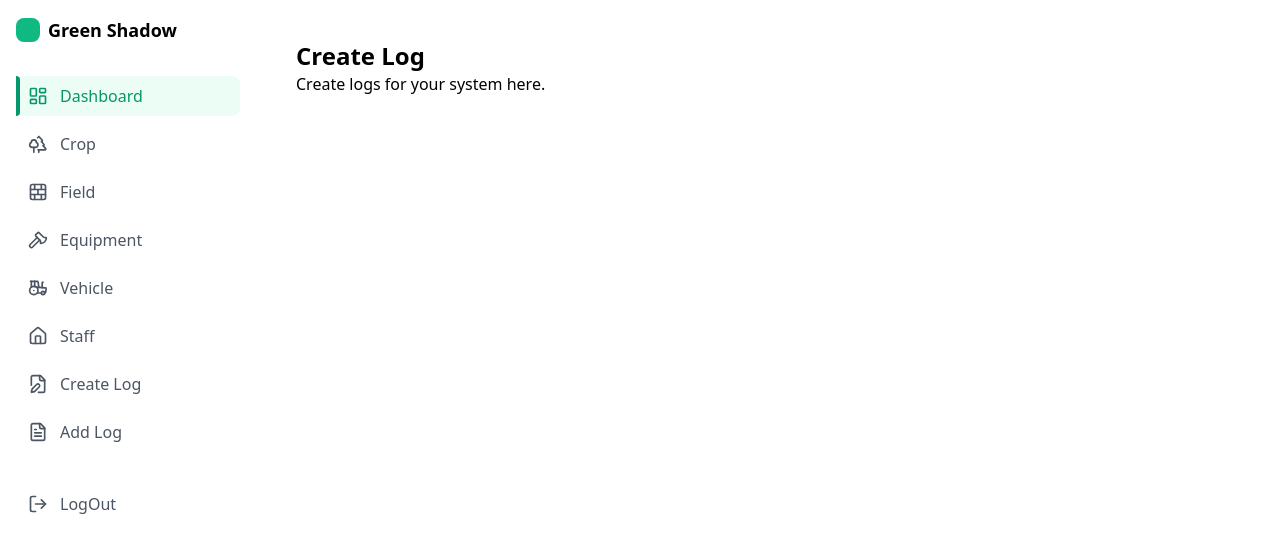
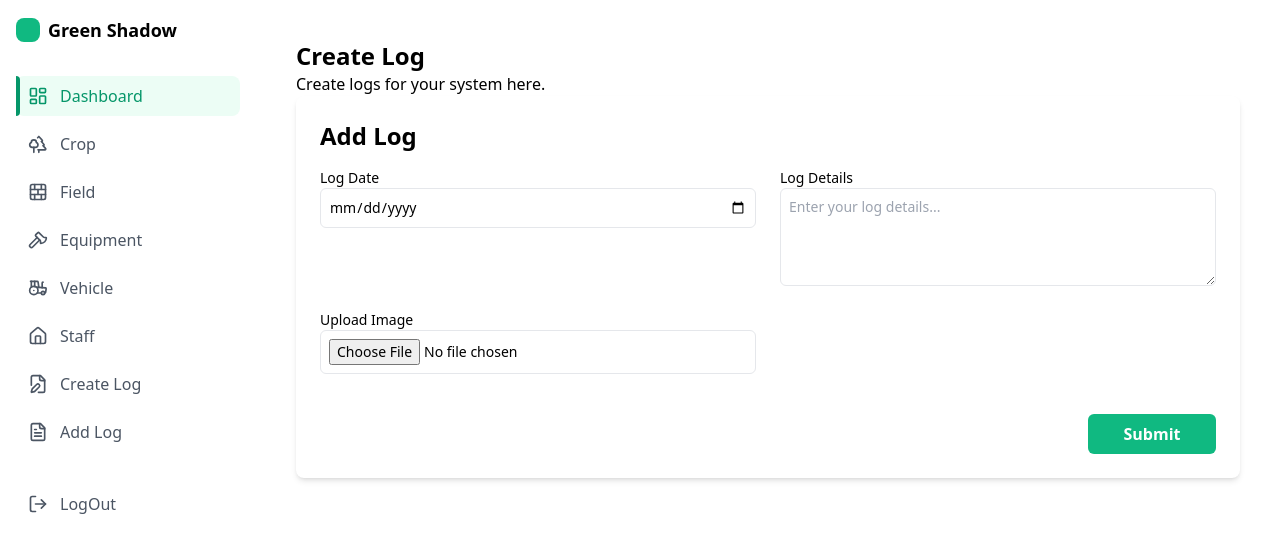
Before and after one commit to DonShanilka/greenShadow_react_frontEnd, a React (Vite) app: page /create-log in a window 1280 px wide. Shown: the top 552 px of the page. Built offline with nearby package versions, Linux system fonts and the light colour scheme.

Commit message:
create LogAddForm.tsx

```diff
--- /dev/null
+++ b/src/components/logComponent/LogAddForm.tsx
@@ -0,0 +1,96 @@
+import React, { useState } from "react";
+
+function LogAddForm() {
+  const [logDate, setLogDate] = useState("");
+  const [logDetails, setLogDetails] = useState("");
+  const [logImage, setLogImage] = useState<File | null>(null);
+
+  const handleSubmit = (e: React.FormEvent<HTMLFormElement>) => {
+    e.preventDefault();
+
+    // Prepare form data
+    const formData = new FormData();
+    formData.append("logDate", logDate);
+    formData.append("logDetails", logDetails);
+    if (logImage) {
+      formData.append("logImage", logImage);
+    }
+
+    console.log("Form submitted:", { logDate, logDetails, logImage });
+    // Submit the form data to an API or parent function
+  };
+
+  const handleImageChange = (e: React.ChangeEvent<HTMLInputElement>) => {
+    if (e.target.files && e.target.files[0]) {
+      setLogImage(e.target.files[0]);
+    }
+  };
+
+  return (
+    <div className="w-full p-6 bg-white shadow-md rounded-lg">
+      <h2 className="text-2xl font-bold mb-4">Add Log</h2>
+      <form onSubmit={handleSubmit} className="space-y-6">
+        <div className="grid grid-cols-1 sm:grid-cols-2 gap-6">
+          {/* Log Date */}
+          <div>
+            <label htmlFor="logDate" className="block text-sm font-medium">
+              Log Date
+            </label>
+            <input
+              type="date"
+              id="logDate"
+              name="logDate"
+              value={logDate}
+              onChange={(e) => setLogDate(e.target.value)}
+              className="w-full p-2 border border-gray-200 rounded-md focus:outline-none focus:border-emerald-600 focus:ring-emerald-200 block sm:text-sm focus:ring-2"
+              required
+            />
+          </div>
+
+          {/* Log Details */}
+          <div>
+            <label htmlFor="logDetails" className="block text-sm font-medium">
+              Log Details
+            </label>
+            <textarea
+              id="logDetails"
+              name="logDetails"
+              rows={4}
+              value={logDetails}
+              onChange={(e) => setLogDetails(e.target.value)}
+              placeholder="Enter your log details..."
+              className="w-full p-2 border border-gray-200 rounded-md focus:outline-none focus:border-emerald-600 focus:ring-emerald-200 block sm:text-sm focus:ring-2"
+              required
+            ></textarea>
+          </div>
+
+          {/* Image Upload */}
+          <div>
+            <label htmlFor="logImage" className="block text-sm font-medium">
+              Upload Image
+            </label>
+            <input
+              type="file"
+              id="logImage"
+              name="logImage"
+              accept="image/*"
+              onChange={handleImageChange}
+              className="w-full p-2 border border-gray-200 rounded-md focus:outline-none focus:border-emerald-600 focus:ring-emerald-200 block sm:text-sm focus:ring-2"
+            />
+          </div>
+        </div>
+
+        <div className="flex gap-2 justify-end pt-4">
+          <button
+            type="submit"
+            className="bg-emerald-500 font-bold text-white py-2 px-4 rounded-md hover:bg-emerald-600 w-32"
+          >
+            Submit
+          </button>
+        </div>
+      </form>
+    </div>
+  );
+}
+
+export default LogAddForm;
--- a/src/pages/CreateLogPage.tsx
+++ b/src/pages/CreateLogPage.tsx
@@ -1,10 +1,12 @@
 import React from 'react';
+import LogAddForm from '../components/logComponent/LogAddForm';
 
 const CreateLogPage = () => {
   return (
     <div className="p-6">
       <h1 className="text-2xl font-bold">Create Log</h1>
       <p>Create logs for your system here.</p>
+      <LogAddForm/>
     </div>
   );
 };
```
